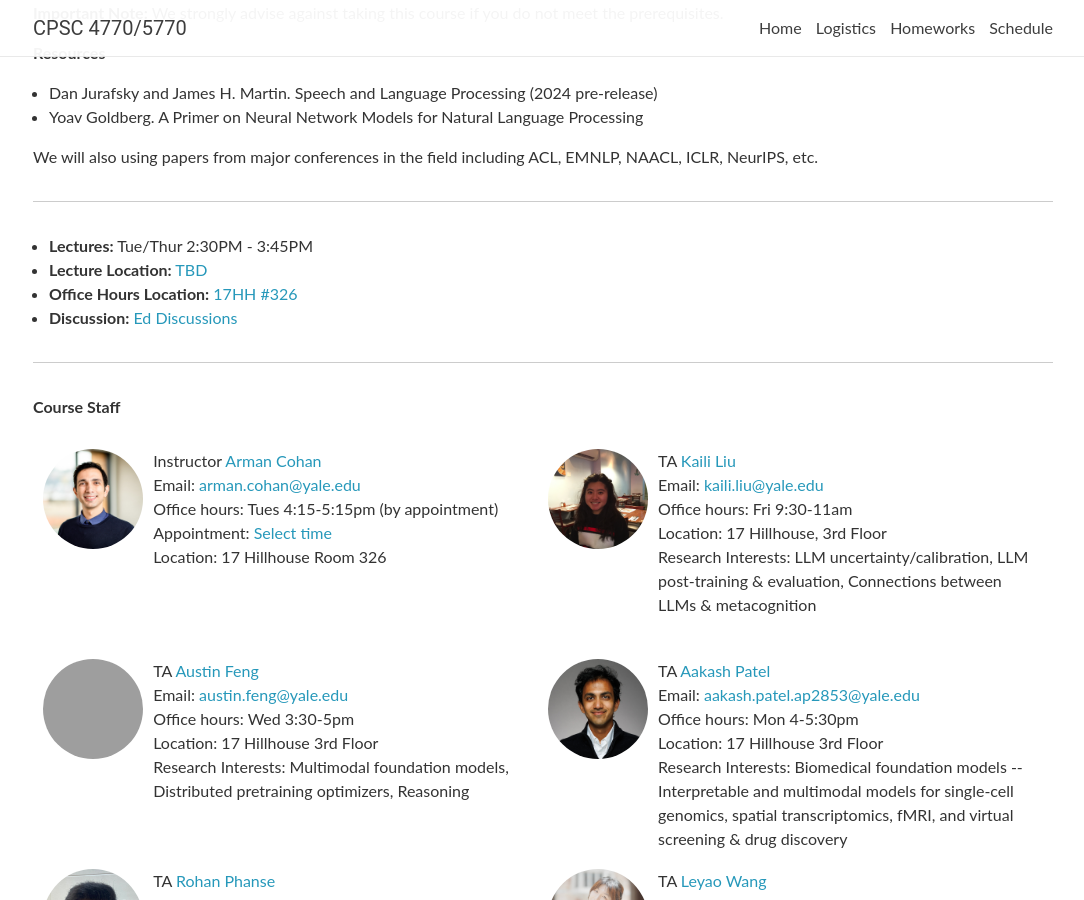
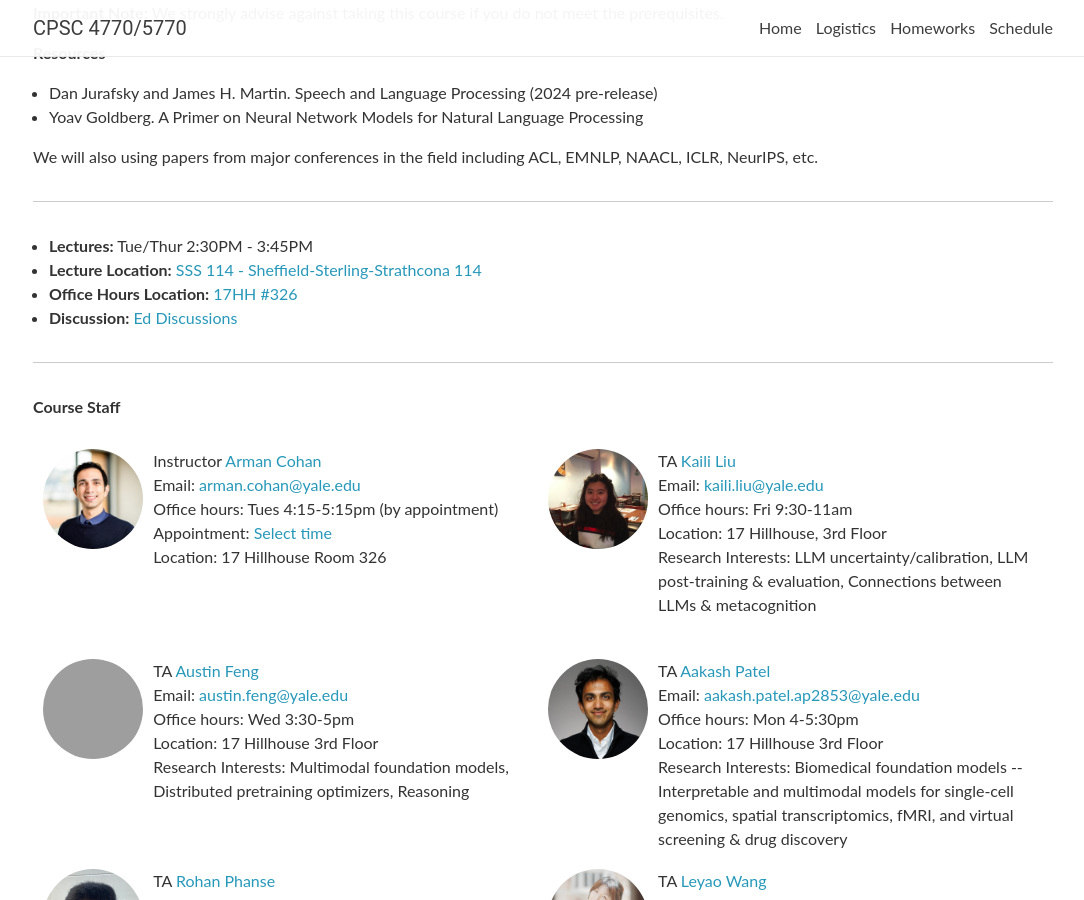
Before and after one commit to yale-nlp/cpsc4770, a Jekyll site: the page built from _pages/about.md, in a window 1280 px wide and 900 px high, scrolled down 578 px, cut to the strip 0-900 px from the top of the window. Shown: the whole strip, without its empty margins (97-1181 px from the left). Built offline with Jekyll 4.4.1, drawn with Linux system fonts in a browser that asks for light colours; nearby versions of some CDN libraries; comment, search, counter and statistics services are not loaded; grey boxes are pictures that could not be loaded.

Commit message:
Update lecture location in about.md

```diff
--- a/_pages/about.md
+++ b/_pages/about.md
@@ -31,7 +31,7 @@ We will also using papers from major conferences in the field including ACL, EMN
 ***
 
 - **Lectures:** Tue/Thur 2:30PM - 3:45PM
-- **Lecture Location:**  [TBD](https://map.yale.edu/?id=1910#!m/563685)
+- **Lecture Location:**  [SSS 114 - Sheffield-Sterling-Strathcona 114]([https://map.yale.edu/?id=1910#!m/563685](https://maps.app.goo.gl/s5ZEd8y8PMx2JDit7))
 - **Office Hours Location:** [17HH #326](https://maps.app.goo.gl/uySqex4xtLZH2KAK9){:target="\_blank"}
 - **Discussion:** [Ed Discussions](https://edstem.org/us/courses/70268/){:target="\_blank"}
 
```
